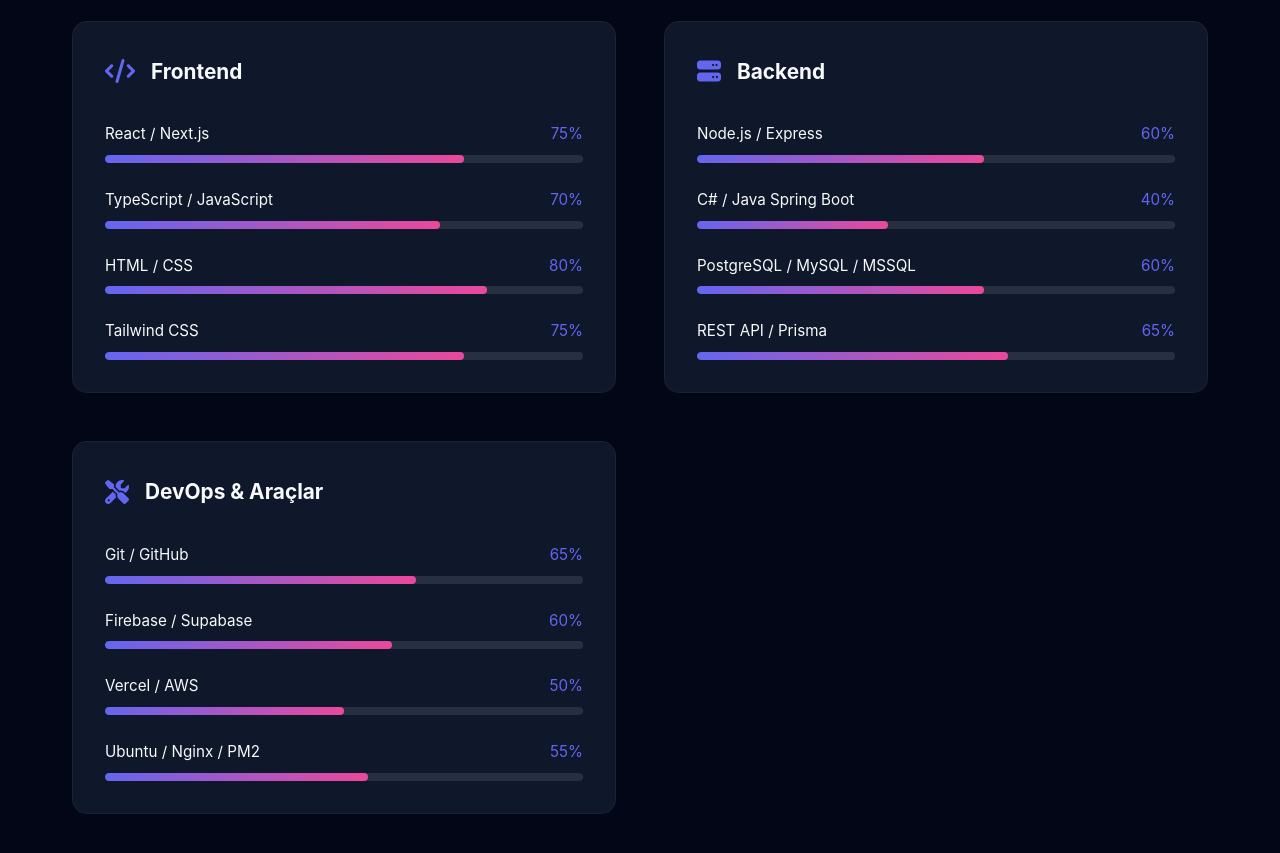
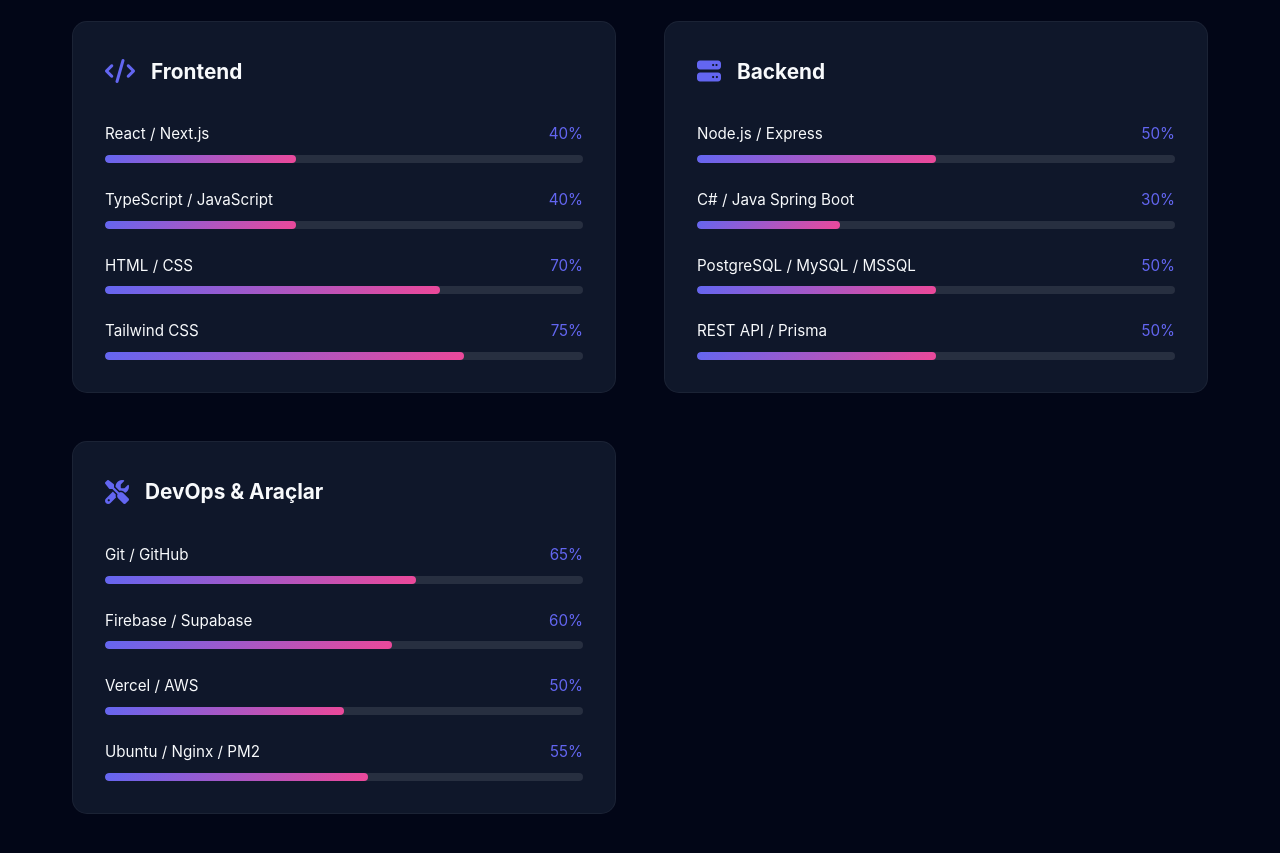
Before and after one commit to m0Corut/portfolio, a plain HTML site: page index.html in a window 1280 px wide. Shown: the part 3440-4293 px from the top of the page. Drawn offline with Linux system fonts and the light colour scheme.

Commit message:
Update skill percentages to realistic levels

```diff
--- a/index.html
+++ b/index.html
@@ -284,23 +284,23 @@
                         <div class="skill-item">
                             <div class="skill-info">
                                 <span>React / Next.js</span>
-                                <span>75%</span>
+                                <span>40%</span>
                             </div>
-                            <div class="skill-bar"><div class="skill-progress" data-progress="75"></div></div>
+                            <div class="skill-bar"><div class="skill-progress" data-progress="40"></div></div>
                         </div>
                         <div class="skill-item">
                             <div class="skill-info">
                                 <span>TypeScript / JavaScript</span>
-                                <span>70%</span>
+                                <span>40%</span>
                             </div>
-                            <div class="skill-bar"><div class="skill-progress" data-progress="70"></div></div>
+                            <div class="skill-bar"><div class="skill-progress" data-progress="40"></div></div>
                         </div>
                         <div class="skill-item">
                             <div class="skill-info">
                                 <span>HTML / CSS</span>
-                                <span>80%</span>
+                                <span>70%</span>
                             </div>
-                            <div class="skill-bar"><div class="skill-progress" data-progress="80"></div></div>
+                            <div class="skill-bar"><div class="skill-progress" data-progress="70"></div></div>
                         </div>
                         <div class="skill-item">
                             <div class="skill-info">
@@ -321,30 +321,30 @@
                         <div class="skill-item">
                             <div class="skill-info">
                                 <span>Node.js / Express</span>
-                                <span>60%</span>
+                                <span>50%</span>
                             </div>
-                            <div class="skill-bar"><div class="skill-progress" data-progress="60"></div></div>
+                            <div class="skill-bar"><div class="skill-progress" data-progress="50"></div></div>
                         </div>
                         <div class="skill-item">
                             <div class="skill-info">
                                 <span>C# / Java Spring Boot</span>
-                                <span>40%</span>
+                                <span>30%</span>
                             </div>
-                            <div class="skill-bar"><div class="skill-progress" data-progress="40"></div></div>
+                            <div class="skill-bar"><div class="skill-progress" data-progress="30"></div></div>
                         </div>
                         <div class="skill-item">
                             <div class="skill-info">
                                 <span>PostgreSQL / MySQL / MSSQL</span>
-                                <span>60%</span>
+                                <span>50%</span>
                             </div>
-                            <div class="skill-bar"><div class="skill-progress" data-progress="60"></div></div>
+                            <div class="skill-bar"><div class="skill-progress" data-progress="50"></div></div>
                         </div>
                         <div class="skill-item">
                             <div class="skill-info">
                                 <span>REST API / Prisma</span>
-                                <span>65%</span>
+                                <span>50%</span>
                             </div>
-                            <div class="skill-bar"><div class="skill-progress" data-progress="65"></div></div>
+                            <div class="skill-bar"><div class="skill-progress" data-progress="50"></div></div>
                         </div>
                     </div>
                 </div>
```
